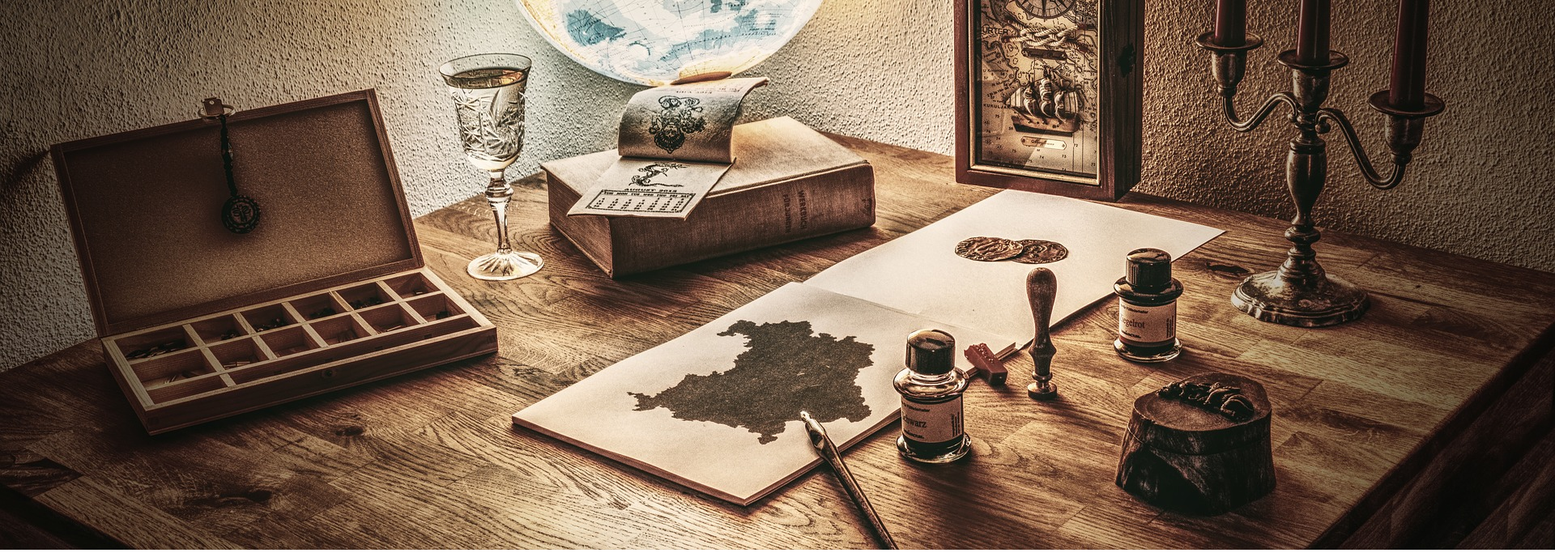
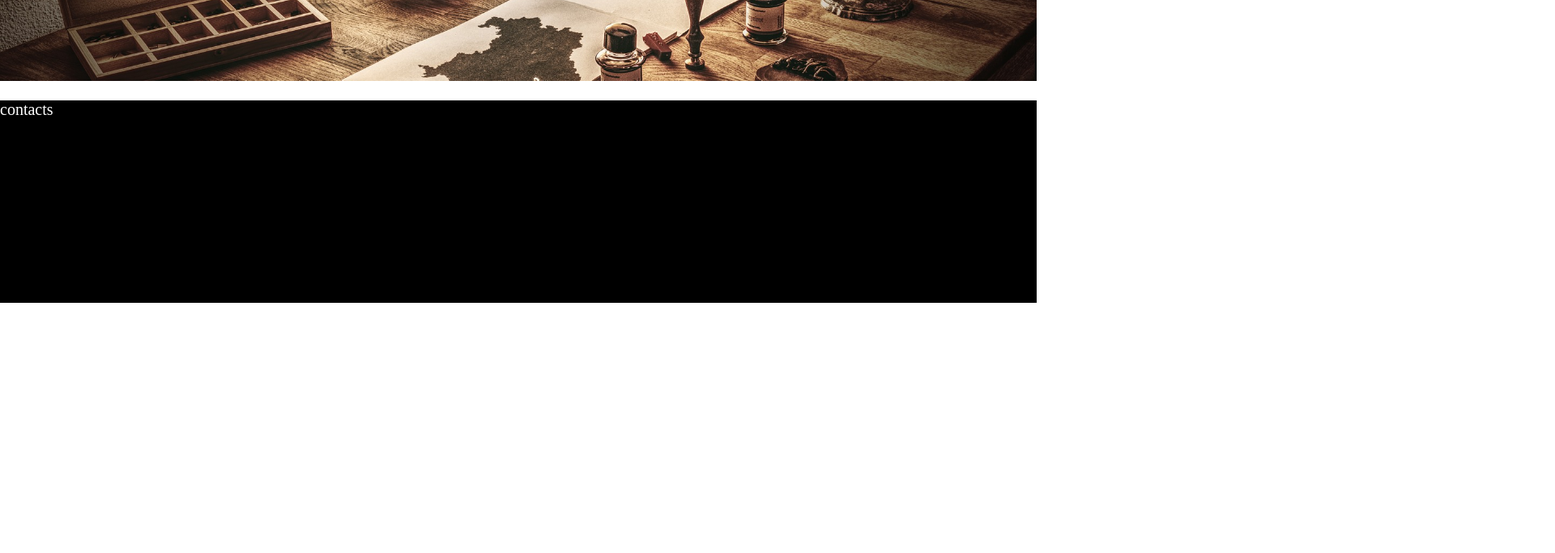
Before and after one commit to 96lauren/graphics, a plain HTML site: page index.html in a window 1280 px wide. Shown: the part 520-1203 px from the top of the page at 81% size, 1920 px wide, since content can reach past the window. After the commit the page ends 894 px from the top, so only its background shows below. Drawn offline with Linux system fonts and the light colour scheme.

Commit message:
added a page

```diff
--- a/css/main.css
+++ b/css/main.css
@@ -26,8 +26,21 @@ a{
   padding: 10px;
 
 }
+
+img{
+	width: 100%;
+	height: 500px;
+	object-fit: cover;
+}
 .about{
 	margin:0 auto;
 	width:700px;
 	font-size: 25px;
+	color: rgb(0,9,0);
 }
+footer{
+	background-color: #000;
+	color: #fff;
+	font-size: 20px;
+	min-height: 250px;
+}
--- a/index.html
+++ b/index.html
@@ -18,6 +18,10 @@
       </header>
       <img src="images/rustic.jpg" alt="rustic">
 
+      <footer>
+      <p>contacts</p>
+    </footer>
+
 
     </body>
 
```
Also changed, not shown: about.html (+7 -2 lines).
